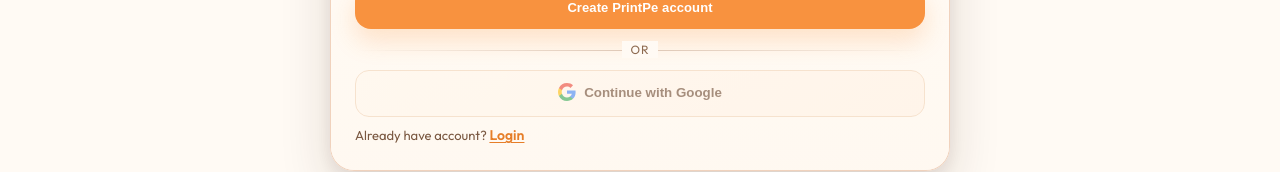
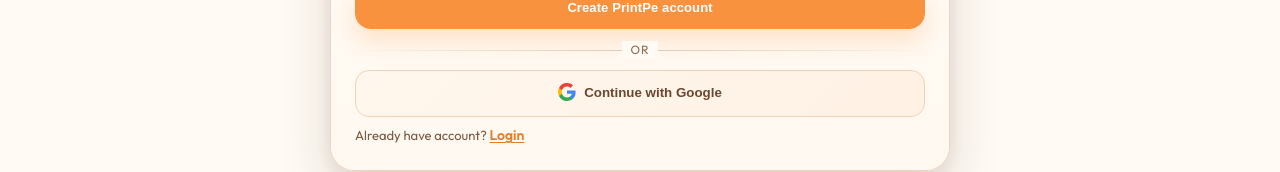
Before and after one commit to navneetsingh34/printpe_webApp, a React (Vite) app: page /auth/register in a window 1280 px wide. Shown: the part 563-735 px from the top of the page. Built offline with nearby package versions, Linux system fonts and the light colour scheme.

Commit message:
add google auth in signup

```diff
--- a/src/features/auth/RegisterPage.tsx
+++ b/src/features/auth/RegisterPage.tsx
@@ -52,13 +52,6 @@
       return;
     }
 
-    if (!window.sessionStorage.getItem(consentStorageKey)) {
-      setError(
-        "Please accept the terms and privacy policy before continuing with Google.",
-      );
-      return;
-    }
-
     setLoading(true);
     setError("");
     void registerWithGoogle({ idToken: idTokenFromHash, acceptedTerms: true })
@@ -76,13 +69,6 @@
 
   const onGoogleSignUp = () => {
     setError("");
-    if (!acceptedTerms) {
-      setError(
-        "Please accept the terms and privacy policy before continuing with Google.",
-      );
-      return;
-    }
-
     window.sessionStorage.setItem(consentStorageKey, "true");
     const returnUrl =
       env.googleCallbackUrl ||
@@ -230,7 +216,7 @@
           className="btn-secondary"
           type="button"
           onClick={onGoogleSignUp}
-          disabled={loading || !acceptedTerms}
+          disabled={loading}
         >
           <span className="btn-with-icon">
             <GoogleLogoIcon />
```
